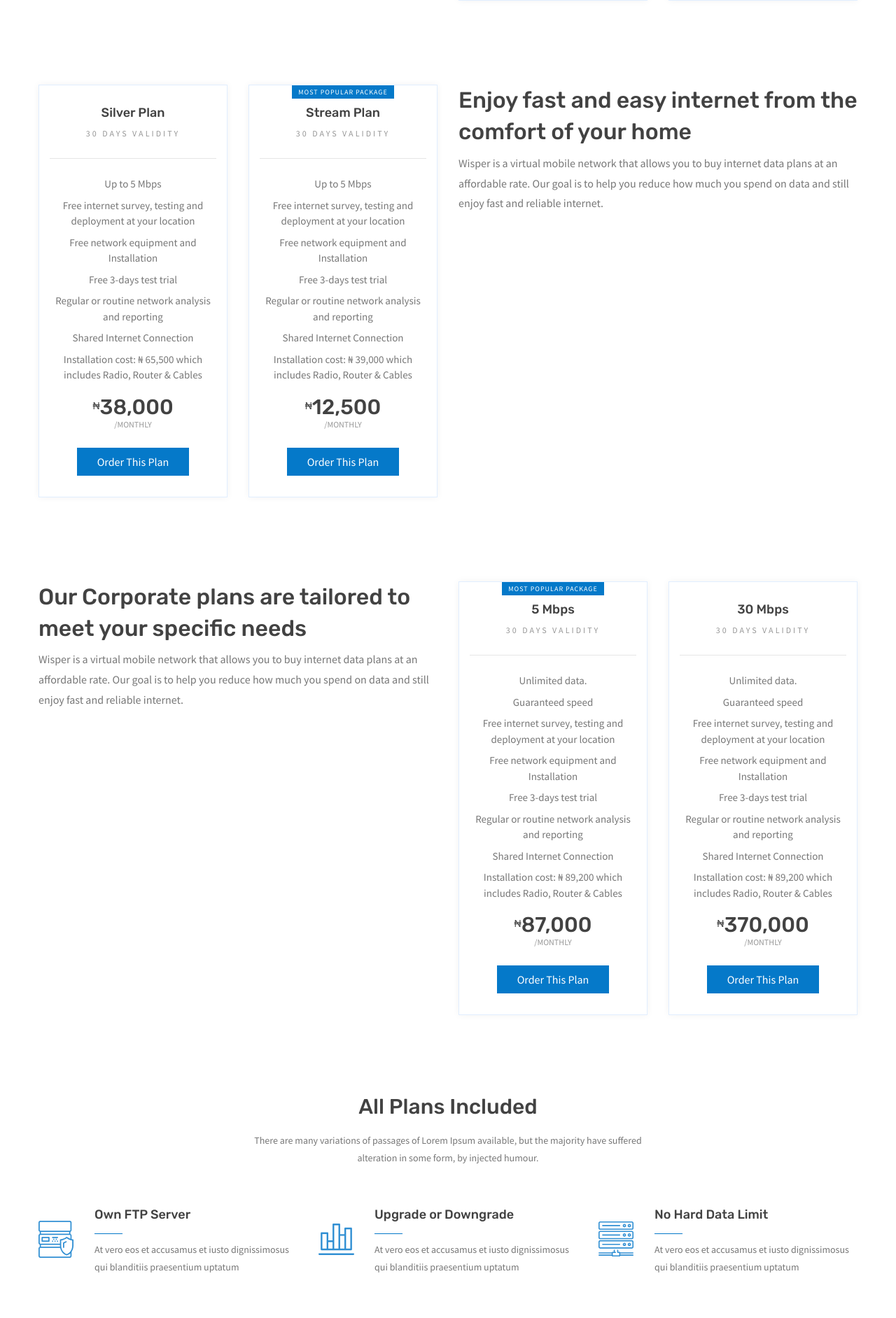
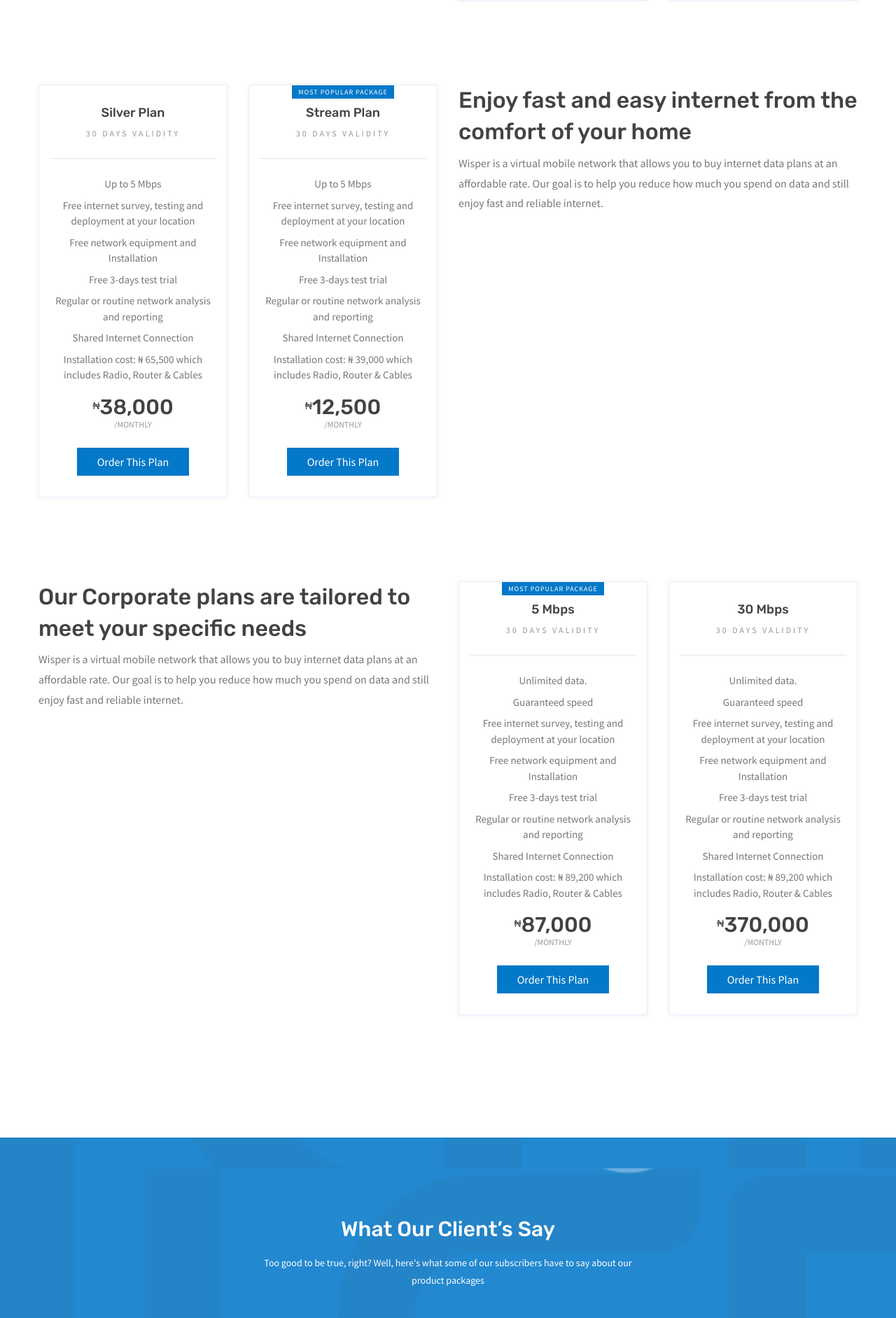
Before and after one commit to WisperHQ/wisper-isp, a PHP site: page / in a window 1280 px wide. Shown: the part 2759-4643 px from the top of the page at 70% size. Run offline with PHP 8.4, Linux system fonts and the light colour scheme.

Commit message:
Content Update

```diff
--- a/index.php
+++ b/index.php
@@ -166,7 +166,7 @@
                     <div class="single-service text-center" data-animate="fadeInUp" data-delay=".7">
                         <img src="img/icons/tv.svg" alt="" class="svg text-dark">
                         <h4 class="text-dark">Internet for Home and SME</h4>
-                        <p>For as low as  ₦6,600/month, you can enjoy internet connection for your homes for streaming movies, live sport games, and connecting your family to the internet.</p>
+                        <p>For as low as  ₦6,600/month, you can enjoy internet connection for your homes for streaming movies, and connecting your family to the internet.</p>
                         <a class="text-white" href="internet-home-sme.php">Learn More <i class="fa fa-angle-right"></i></a>
                     </div>
                 </div>
@@ -174,7 +174,7 @@
                     <div class="single-service text-center" data-animate="fadeInUp" data-delay="1">
                         <img src="img/icons/server.svg" alt="" class="svg text-dark">
                         <h4 class="text-dark">Internet For Corporate</h4>
-                        <p>We offer dedicated internet services, with guaranteed high speed and 99.9% SLA on our services.</p>
+                        <p>We offer dedicated internet services for all Corporate businesses, with guaranteed high speed and 99.9% SLA on our services.</p>
                         <a class="text-white" href="internet-corporate.php">Learn More <i class="fa fa-angle-right"></i></a>
                     </div>
                 </div>
@@ -199,8 +199,9 @@
             <div class="row pb-90">
                 <div class="col-lg-6">
                     <div class="service-details" data-animate="fadeInUp" data-delay=".1">
-                        <h1>Affordable Internet Data For All. You don't need to have a wisper mobile sim card on your phone to access these prices for data. </h1>
-                        <p>Wisper is a virtual mobile network that allows you to buy internet data plans at an affordable rate. Our goal is to help you reduce how much you spend on data and still enjoy fast and reliable internet.</p>
+                        <h1>Affordable Internet Data For All.</h1>
+                        <p>Buy your internet data from Wisper Mobile today and save 30% of your monthly internet subscription budget. Start shopping now !</p>
+						<a data-animate="fadeInUp" data-delay=".6" href="wisper-mobile.php" class="btn">Learn More</a>
                     </div>
                 </div>
                 <div class="col-lg-6">
@@ -344,86 +345,6 @@
                 </div>
             </div>
             <!-- End of Packages -->
-
-            <!-- Packages Includes -->
-            <div class="row justify-content-center">
-                <div class="col-xl-6 col-lg-8 col-md-10">
-                    <div class="section-title text-center" data-animate="fadeInUp" data-delay=".1">
-                        <h2>All Plans Included</h2>
-                        <p>There are many variations of passages of Lorem Ipsum available, but the majority have suffered alteration in some form, by injected humour.</p>
-                    </div>
-                </div>
-            </div>
-
-            <div class="row">
-                <div class="col-lg-4 col-sm-6">
-                    <div class="single-feature single-feature-img-left text-left" data-animate="fadeInUp" data-delay=".05">
-                        <div class="single-feature-img">
-                            <img src="img/icons/ftp.svg" alt="" class="svg">
-                        </div>
-                        <div class="single-feature-content">
-                            <h4>Own FTP Server</h4>
-                            <p>At vero eos et accusamus et iusto dignissimosus qui blanditiis praesentium uptatum</p>
-                        </div>
-                    </div>
-                </div>
-                <div class="col-lg-4 col-sm-6">
-                    <div class="single-feature single-feature-img-left text-left" data-animate="fadeInUp" data-delay=".2">
-                        <div class="single-feature-img">
-                            <img src="img/icons/upgrade.svg" alt="" class="svg">
-                        </div>
-                        <div class="single-feature-content">
-                            <h4>Upgrade or Downgrade</h4>
-                            <p>At vero eos et accusamus et iusto dignissimosus qui blanditiis praesentium uptatum</p>
-                        </div>
-                    </div>
-                </div>
-                <div class="col-lg-4 col-sm-6">
-                    <div class="single-feature single-feature-img-left text-left" data-animate="fadeInUp" data-delay=".35">
-                        <div class="single-feature-img">
-                            <img src="img/icons/data.svg" alt="" class="svg">
-                        </div>
-                        <div class="single-feature-content">
-                            <h4>No Hard Data Limit</h4>
-                            <p>At vero eos et accusamus et iusto dignissimosus qui blanditiis praesentium uptatum</p>
-                        </div>
-                    </div>
-                </div>
-                <div class="col-lg-4 col-sm-6">
-                    <div class="single-feature single-feature-img-left text-left" data-animate="fadeInUp" data-delay=".5">
-                        <div class="single-feature-img">
-                            <img src="img/icons/lock.svg" alt="" class="svg">
-                        </div>
-                        <div class="single-feature-content">
-                            <h4>Lock in Low Rates</h4>
-                            <p>At vero eos et accusamus et iusto dignissimosus qui blanditiis praesentium uptatum</p>
-                        </div>
-                    </div>
-                </div>
-                <div class="col-lg-4 col-sm-6">
-                    <div class="single-feature single-feature-img-left text-left" data-animate="fadeInUp" data-delay=".65">
-                        <div class="single-feature-img">
-                            <img src="img/icons/cloud.svg" alt="" class="svg">
-                        </div>
-                        <div class="single-feature-content">
-                            <h4>No Video Streaming</h4>
-                            <p>At vero eos et accusamus et iusto dignissimosus qui blanditiis praesentium uptatum</p>
-                        </div>
-                    </div>
-                </div>
-                <div class="col-lg-4 col-sm-6">
-                    <div class="single-feature single-feature-img-left text-left" data-animate="fadeInUp" data-delay=".8">
-                        <div class="single-feature-img">
-                            <img src="img/icons/access.svg" alt="" class="svg">
-                        </div>
-                        <div class="single-feature-content">
-                            <h4>Access to All Website</h4>
-                            <p>At vero eos et accusamus et iusto dignissimosus qui blanditiis praesentium uptatum</p>
-                        </div>
-                    </div>
-                </div>
-            </div>
-            <!-- End of Packages Includes -->
         </div>
     </section>
     <!-- End of Packages Wrap -->
```
